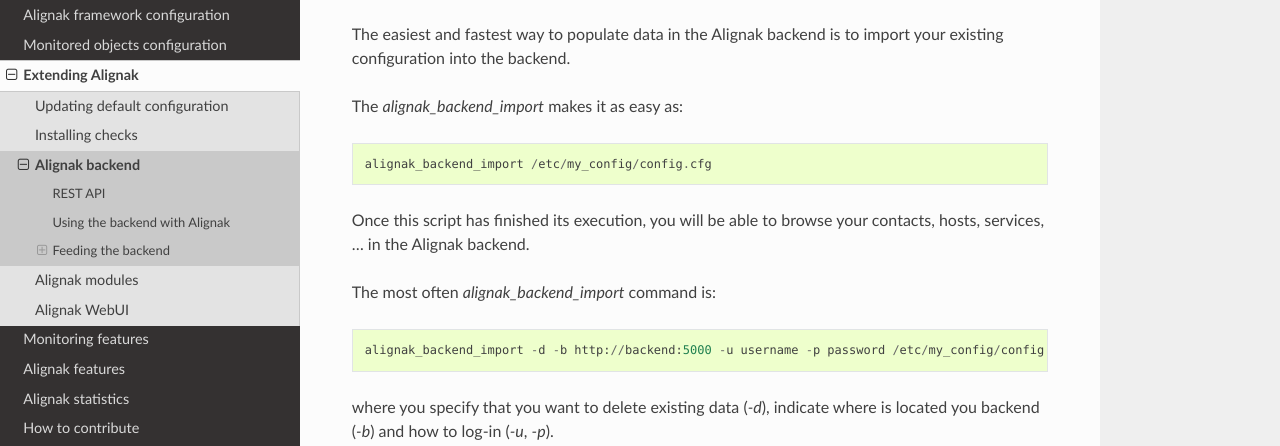
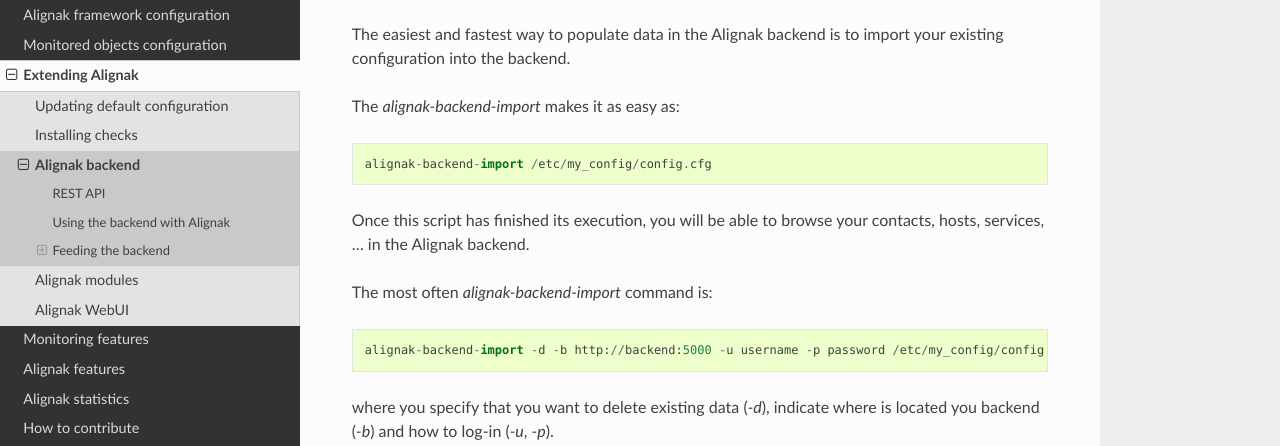
Before and after one commit to Alignak-monitoring/alignak-doc, a Sphinx documentation site: the page built from source/05_extending_alignak/alignak_backend.rst, in a window 1280 px wide and 900 px high, scrolled down 2151 px. Shown: the part 219-665 px from the top of the window. Built offline with Sphinx 7.4.7 and the Read the Docs theme 2.0.0, drawn with Linux system fonts in a browser that asks for light colours; pages that are not in the unit, such as notebooks, are missing from menus.

Commit message:
Update alignak-backend-import call command (was wrong)

```diff
--- a/source/05_extending_alignak/alignak_backend.rst
+++ b/source/05_extending_alignak/alignak_backend.rst
@@ -105,16 +105,16 @@
 
 The easiest and fastest way to populate data in the Alignak backend is to import your existing configuration into the backend.
 
-The `alignak_backend_import` makes it as easy as::
+The `alignak-backend-import` makes it as easy as::
 
-    alignak_backend_import /etc/my_config/config.cfg
+    alignak-backend-import /etc/my_config/config.cfg
 
 Once this script has finished its execution, you will be able to browse your contacts, hosts, services, ... in the Alignak backend.
 
 
-The most often `alignak_backend_import` command is::
+The most often `alignak-backend-import` command is::
 
-    alignak_backend_import -d -b http://backend:5000 -u username -p password /etc/my_config/config.cfg
+    alignak-backend-import -d -b http://backend:5000 -u username -p password /etc/my_config/config.cfg
 
 where you specify that you want to delete existing data (*-d*), indicate where is located you backend (*-b*) and how to log-in (*-u*, *-p*).
 
```
